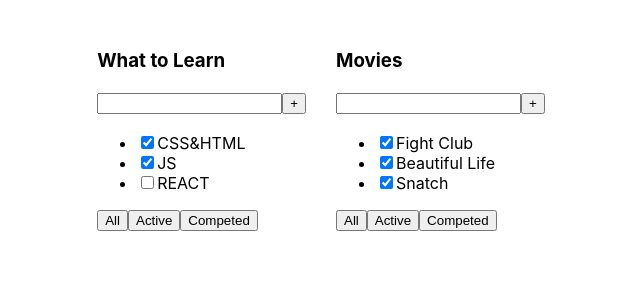
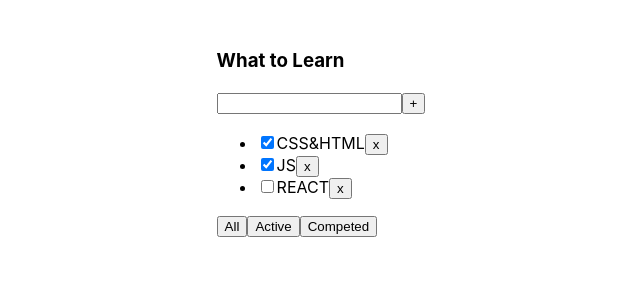
Before and after one commit to RomanCox/todolist, a React (Create React App) app: page / in a window 1280 px wide. Shown: the top 300 px of the page, without its empty margins (334-974 px from the left). Built offline with nearby package versions, Linux system fonts and the light colour scheme.

Commit message:
Lesson 2 Complete

```diff
--- a/src/App.css
+++ /dev/null
@@ -1,38 +0,0 @@
-.App {
-  text-align: center;
-}
-
-.App-logo {
-  height: 40vmin;
-  pointer-events: none;
-}
-
-@media (prefers-reduced-motion: no-preference) {
-  .App-logo {
-    animation: App-logo-spin infinite 20s linear;
-  }
-}
-
-.App-header {
-  background-color: #282c34;
-  min-height: 100vh;
-  display: flex;
-  flex-direction: column;
-  align-items: center;
-  justify-content: center;
-  font-size: calc(10px + 2vmin);
-  color: white;
-}
-
-.App-link {
-  color: #61dafb;
-}
-
-@keyframes App-logo-spin {
-  from {
-    transform: rotate(0deg);
-  }
-  to {
-    transform: rotate(360deg);
-  }
-}
--- a/src/App.tsx
+++ b/src/App.tsx
@@ -1,8 +1,7 @@
-import React from 'react';
-import './App.css';
-import styled from "styled-components";
-import {TaskType, Todolist} from "./Todolist";
-import { v4 as uuid } from "uuid";
+import React, {useState} from 'react';
+import styled from 'styled-components';
+import {TaskType, Todolist} from './Todolist';
+import { v4 as uuid } from 'uuid';
 
 const AppStyled = styled.div`
   width: 100vw;
@@ -11,26 +10,39 @@
   justify-content: center;
   padding: 30px;
 `
-
-const Tasks1: Array<TaskType> = [
-    {id: uuid(), title: 'CSS&HTML', isDone: true,},
-    {id: uuid(), title: 'JS', isDone: true,},
-    {id: uuid(), title: 'REACT', isDone: false,},
-];
-
-const Tasks2: Array<TaskType> = [
-    {id: uuid(), title: 'Fight Club', isDone: true,},
-    {id: uuid(), title: 'Beautiful Life', isDone: true,},
-    {id: uuid(), title: 'Snatch', isDone: true,},
-]
-
+export type FilterValuesType = 'all' | 'completed' | 'active';
 
 
 export const App = () => {
+
+    const [tasks, setTasks] = useState<Array<TaskType>>([
+        {id: uuid(), title: 'CSS&HTML', isDone: true,},
+        {id: uuid(), title: 'JS', isDone: true,},
+        {id: uuid(), title: 'REACT', isDone: false,},
+    ]);
+    const [filter, setFilter] = useState<FilterValuesType>('all')
+
+    const deleteTask = (id: string) => {
+        setTasks(tasks.filter(task => task.id !== id));
+    }
+
+    let tasksForToDo = tasks;
+
+    if (filter === 'active') {
+        tasksForToDo = tasks.filter(task => !task.isDone)
+    }
+    if (filter === 'completed') {
+        tasksForToDo = tasks.filter(task => task.isDone)
+    }
+
     return (
         <AppStyled>
-            <Todolist title='What to Learn' tasks={Tasks1}/>
-            <Todolist title='Movies' tasks={Tasks2}/>
+            <Todolist
+                title='What to Learn'
+                tasks={tasksForToDo}
+                deleteTask={deleteTask}
+                setFilter={setFilter}
+            />
         </AppStyled>
     );
 };
--- a/src/Todolist.tsx
+++ b/src/Todolist.tsx
@@ -1,5 +1,6 @@
 import React from "react";
 import styled from "styled-components";
+import {FilterValuesType} from "./App";
 
 const TodoListStyled = styled.div`
   margin-right: 30px;
@@ -16,9 +17,9 @@
 type TodolistType = {
     title: string,
     tasks: Array<TaskType>,
+    deleteTask: (id: string) => void,
+    setFilter: (value: FilterValuesType) => void,
 }
-
-
 
 export const Todolist = (props: TodolistType) => {
     return (
@@ -29,20 +30,15 @@
                 <button>+</button>
             </TodolistContentStyled>
             <ul>
-                <li><input type="checkbox" checked={props.tasks[0].isDone}/>
-                    <span>{props.tasks[0].title}</span>
-                </li>
-                <li><input type="checkbox" checked={props.tasks[1 ].isDone}/>
-                    <span>{props.tasks[1].title}</span>
-                </li>
-                <li><input type="checkbox" checked={props.tasks[2].isDone}/>
-                    <span>{props.tasks[2].title}</span>
-                </li>
+                {props.tasks.map(task => <li><input type="checkbox" checked={task.isDone}/>
+                    <span>{task.title}</span>
+                    <button onClick={ () => props.deleteTask(task.id) }>x</button>
+                </li>)}
             </ul>
             <div>
-                <button>All</button>
-                <button>Active</button>
-                <button>Competed</button>
+                <button onClick={ () => props.setFilter('all') }>All</button>
+                <button onClick={ () => props.setFilter('active') }>Active</button>
+                <button onClick={ () => props.setFilter('completed') }>Competed</button>
             </div>
         </TodoListStyled>
     );
```
